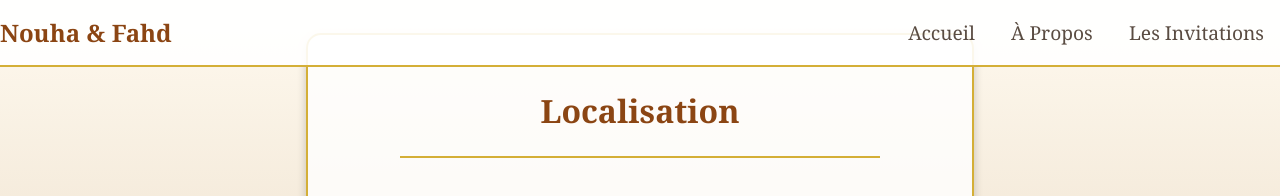
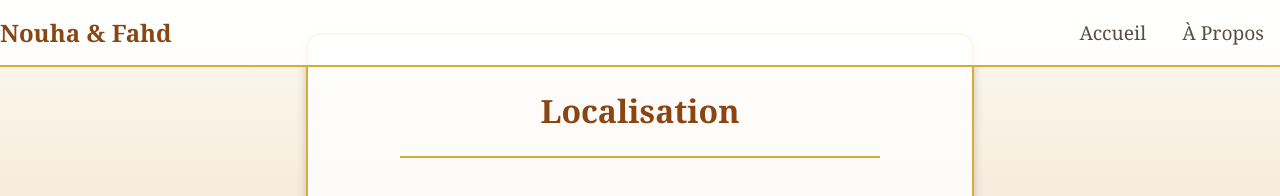
Before and after one commit to othmaneelwahidi/invitation, a plain HTML site: page Apropos.html in a window 1280 px wide. Shown: the top 196 px of the page. Drawn offline with Linux system fonts and the light colour scheme.

Commit message:
Update Apropos.html

```diff
--- a/Apropos.html
+++ b/Apropos.html
@@ -185,7 +185,7 @@
         <div class="navbar-menu">
             <a href="index.html">Accueil</a>
             <a href="Apropos.html">À Propos</a>
-            <a href="">Les Invitations</a>
+
 
         </div>
     </div>
```
